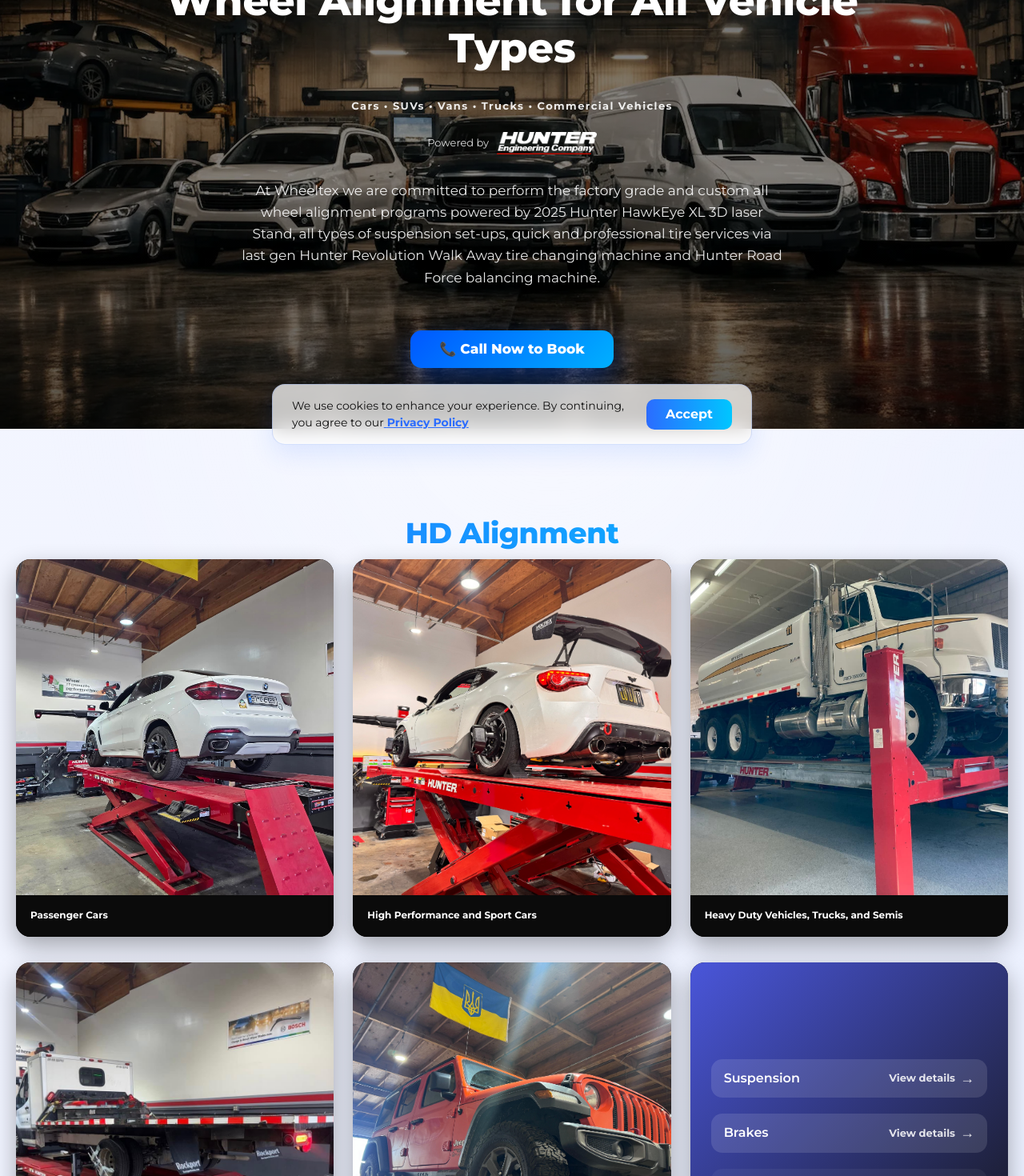
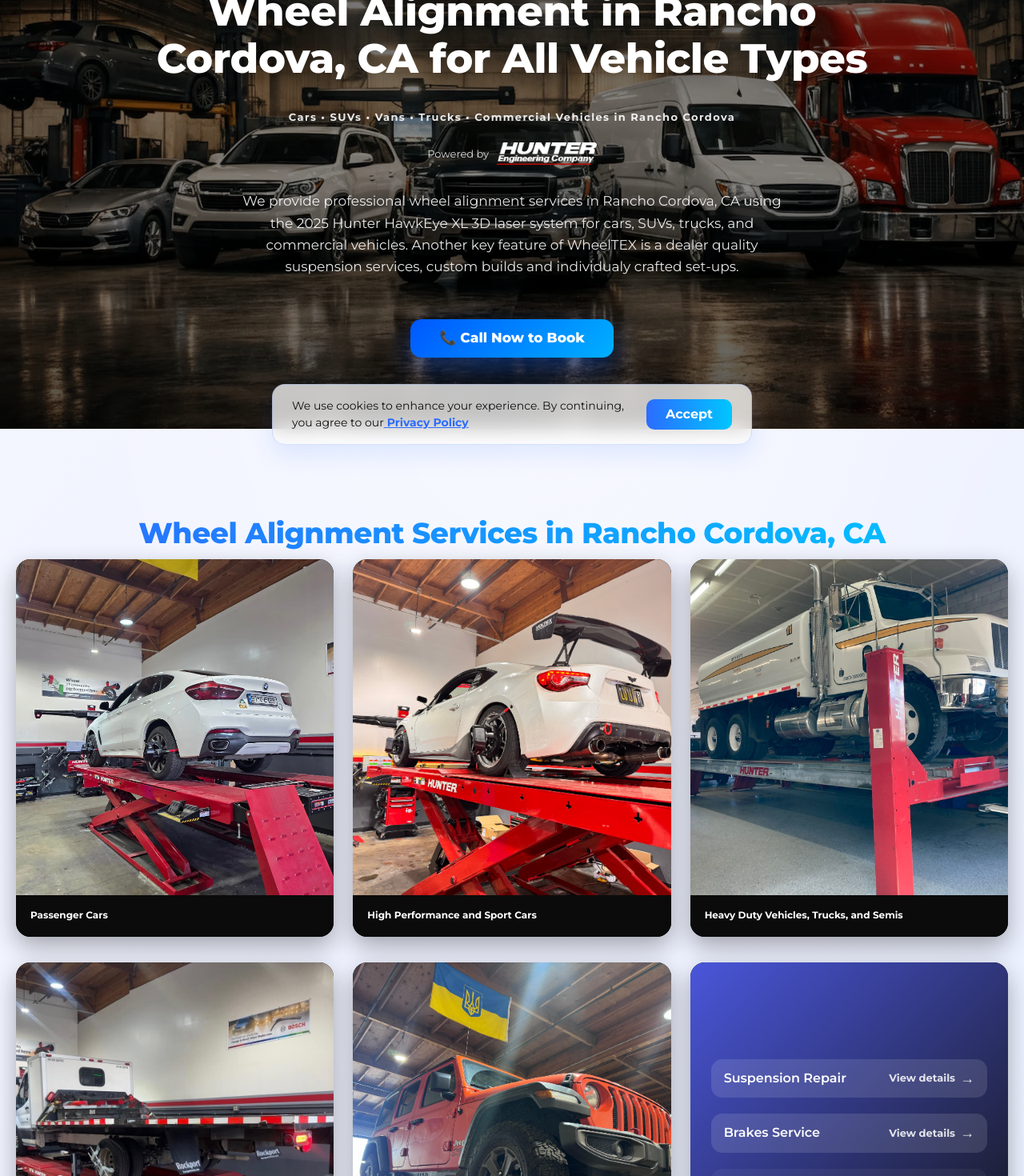
Before and after one commit to YaroslavaPodhorna/wheeltex-pro, a React (Vite) app: page / in a window 1280 px wide. Shown: the part 220-1690 px from the top of the page at 80% size. Built offline with nearby package versions, Linux system fonts and the light colour scheme.

Commit message:
changed-title-hero

```diff
--- a/index.html
+++ b/index.html
@@ -15,7 +15,46 @@
       name="description"
       content="Precision wheel alignment in Rancho Cordova for cars, SUVs & trucks. We use the 2025 Hunter HawkEye XL 3D laser system. Expert suspension & brake repair at WheelTEX."
     />
-
+    <link rel="canonical" href="https://www.wheeltex.us/" />
+    <script type="application/ld+json">
+      {
+        "@context": "https://schema.org",
+        "@type": "AutoRepair",
+        "name": "WheelTEX",
+        "url": "https://www.wheeltex.us/",
+        "telephone": "+1-415-910-5553",
+        "priceRange": "$$",
+        "address": {
+          "@type": "PostalAddress",
+          "streetAddress": "3501 Sunrise Blvd",
+          "addressLocality": "Rancho Cordova",
+          "addressRegion": "CA",
+          "postalCode": "95742",
+          "addressCountry": "US"
+        },
+        "areaServed": "Rancho Cordova, CA",
+        "openingHoursSpecification": [
+          {
+            "@type": "OpeningHoursSpecification",
+            "dayOfWeek": [
+              "Monday",
+              "Tuesday",
+              "Wednesday",
+              "Thursday",
+              "Friday",
+              "Saturday"
+            ],
+            "opens": "10:00",
+            "closes": "20:00"
+          }
+        ],
+        "sameAs": [
+          "https://maps.app.goo.gl/562NmDKCSxKRijrD7",
+          "https://www.instagram.com/wheel.tex",
+          "https://www.facebook.com/profile.php?id=61584629086561"
+        ]
+      }
+    </script>
     <link
       rel="preload"
       as="image"
--- a/src/components/Header/Header.jsx
+++ b/src/components/Header/Header.jsx
@@ -1,4 +1,5 @@
 import React from "react";
+
 import { useDispatch, useSelector } from "react-redux";
 import { NavLink, useLocation } from "react-router-dom";
 import { toggleMenu, closeMenu } from "../../redux/slices/headerSlice";
--- a/src/components/HeroSection/HeroSection.jsx
+++ b/src/components/HeroSection/HeroSection.jsx
@@ -16,10 +16,12 @@
     <section className={css.hero}>
       <div className={css.overlay}>
         <div className={css.content}>
-          <h1 className={css.title}>Wheel Alignment for All Vehicle Types</h1>
+          <h1 className={css.title}>
+            Wheel Alignment in Rancho Cordova, CA for All Vehicle Types
+          </h1>
 
           <p className={css.vehicles}>
-            Cars • SUVs • Vans • Trucks • Commercial Vehicles
+            Cars • SUVs • Vans • Trucks • Commercial Vehicles in Rancho Cordova
           </p>
 
           <div className={css.powered}>
@@ -32,11 +34,14 @@
           </div>
 
           <p className={css.subtitle}>
-            At Wheeltex we are committed to perform the factory grade and custom
-            all wheel alignment programs powered by 2025 Hunter HawkEye XL 3D
-            laser Stand, all types of suspension set-ups, quick and professional
-            tire services via last gen Hunter Revolution Walk Away tire changing
-            machine and Hunter Road Force balancing machine.
+            We provide professional wheel alignment services in Rancho Cordova,
+            CA using the 2025 Hunter HawkEye XL 3D laser system for cars, SUVs,
+            trucks, and commercial vehicles. Another key feature of WheelTEX is
+            a dealer quality suspension services, custom builds and individualy
+            crafted set-ups.
+            {/* quick and professional tire services via last gen Hunter Revolution
+            Walk Away tire changing machine and Hunter Road Force balancing
+            machine. */}
           </p>
 
           <a
--- a/src/components/ServicesSection/ServicesSection.jsx
+++ b/src/components/ServicesSection/ServicesSection.jsx
@@ -8,6 +8,7 @@
     id: 1,
     title: "Passenger Cars",
     subtitle: "Factory Grade Wheel Alignment for Everyday Safety & Reliability",
+    alt: "Wheel alignment for passenger cars in Rancho Cordova, CA",
     text: "Keep your daily drive safe, smooth and efficient with our expert wheel alignment services for passenger cars. Proper alignment extends tire life, improves fuel economy, and enhances handling—whether it’s a compact sedan or a family SUV. Our experienced technicians use cutting-edge technology to diagnose and correct any issues, ensuring your vehicle performs at its best on city streets or highways.",
     image: "/passenger.jpg",
   },
@@ -16,6 +17,7 @@
     title: "High Performance and Sport Cars",
     subtitle:
       "Wheel Alignment Especially Tailored for Your High-Performance Thrills",
+    alt: "Wheel alignment for high performance and sport cars in Rancho Cordova, CA",
     text: "Exotic and sports cars like Ferraris, Lamborghinis, Porsches, McLarens deserve nothing less than perfection. Our specialized alignment services maintain razor-sharp steering, optimal grip, and peak performance. With experience handling luxury supercars, we fine-tune your ride to factory specs or custom preferences, protecting your investment and elevating your driving experience.",
     image: "/exotic.jpg",
   },
@@ -23,6 +25,7 @@
     id: 3,
     title: "Heavy Duty Vehicles, Trucks, and Semis",
     subtitle: "Robust Alignment for Heavy Haulers",
+    alt: "Wheel alignment for heavy duty vehicles, trucks, and semis in Rancho Cordova, CA",
     text: "For truck's, semi's, and heavy-duty vehicle's, impeccable wheel alignment is the key to safety, load stability, reduced downtime and money savings. We offer comprehensive services tailored to commercial fleets and big rigs, using heavy-duty dedicated equipment to correct caster, camber, and toe for maximum efficiency. Minimize tire wear and fuel costs while keeping your operations rolling strong.",
     image: "/Truck.jpg",
   },
@@ -30,6 +33,7 @@
     id: 4,
     title: "Campers, Motor Homes, and Sprinter Vans",
     subtitle: "Adventure-Ready Alignment for RVs and Vans",
+    alt: "Wheel alignment for campers, motor homes, and sprinter vans in Rancho Cordova, CA",
     text: "Embark on your next journey with confidence—our alignment experts handle campers, motor homes, and Sprinter vans with precision. We address unique challenges like extended wheelbases and heavy loads, ensuring straight tracking, better maneuverability, and longer tire life. Whether touring cross-country or weekend camping, we get your home-on-wheels aligned for the road ahead.",
     image: "/flat.jpg",
   },
@@ -37,6 +41,7 @@
     id: 5,
     title: "Off-Road and Modified Vehicles",
     subtitle: "Custom Alignment for Rugged Explorers",
+    alt: "Wheel alignment for off-road and modified vehicles in Rancho Cordova, CA",
     text: "Off-road enthusiasts and customized vehicle owners know that lifts, big tires, and custom suspensions demand specialized care. Our services optimize alignment for Jeeps, trucks, and 4x4s, balancing on-road comfort with off-road capability. Conquer trails without compromising safety or performance—let us dial in your setup for ultimate durability and control.",
     image: "/offRoad.jpg",
   },
@@ -51,7 +56,9 @@
   return (
     <section className={css.services}>
       <div className={css.container}>
-        <h2 className={css.title}>HD Alignment</h2>
+        <h2 className={css.title}>
+          Wheel Alignment Services in Rancho Cordova, CA
+        </h2>
 
         <ul className={css.list}>
           {services.map((service) => (
@@ -60,7 +67,7 @@
                 <div className={css.overlayWrapper}>
                   <img
                     src={service.image}
-                    alt={service.subtitle}
+                    alt={service.alt}
                     className={css.image}
                   />
 
@@ -80,7 +87,9 @@
                           to="/services/suspension"
                           className={css.otherLink}
                         >
-                          <span className={css.serviceName}>Suspension</span>
+                          <span className={css.serviceName}>
+                            Suspension Repair{" "}
+                          </span>
                           <span className={css.cta}>
                             View details <span className={css.arrow}>→</span>
                           </span>
@@ -92,7 +101,9 @@
                           to="/services/brakes"
                           className={css.otherLink}
                         >
-                          <span className={css.serviceName}>Brakes</span>
+                          <span className={css.serviceName}>
+                            Brakes Service
+                          </span>
                           <span className={css.cta}>
                             View details <span className={css.arrow}>→</span>
                           </span>
```
